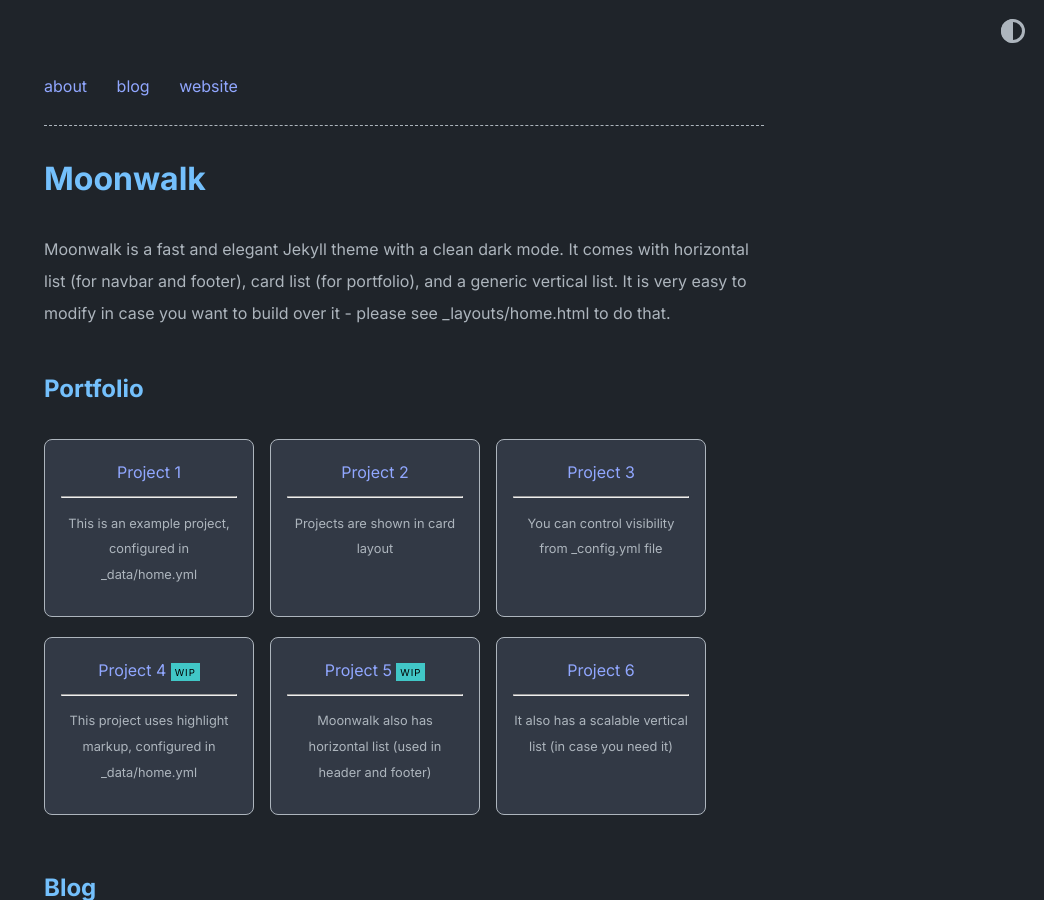
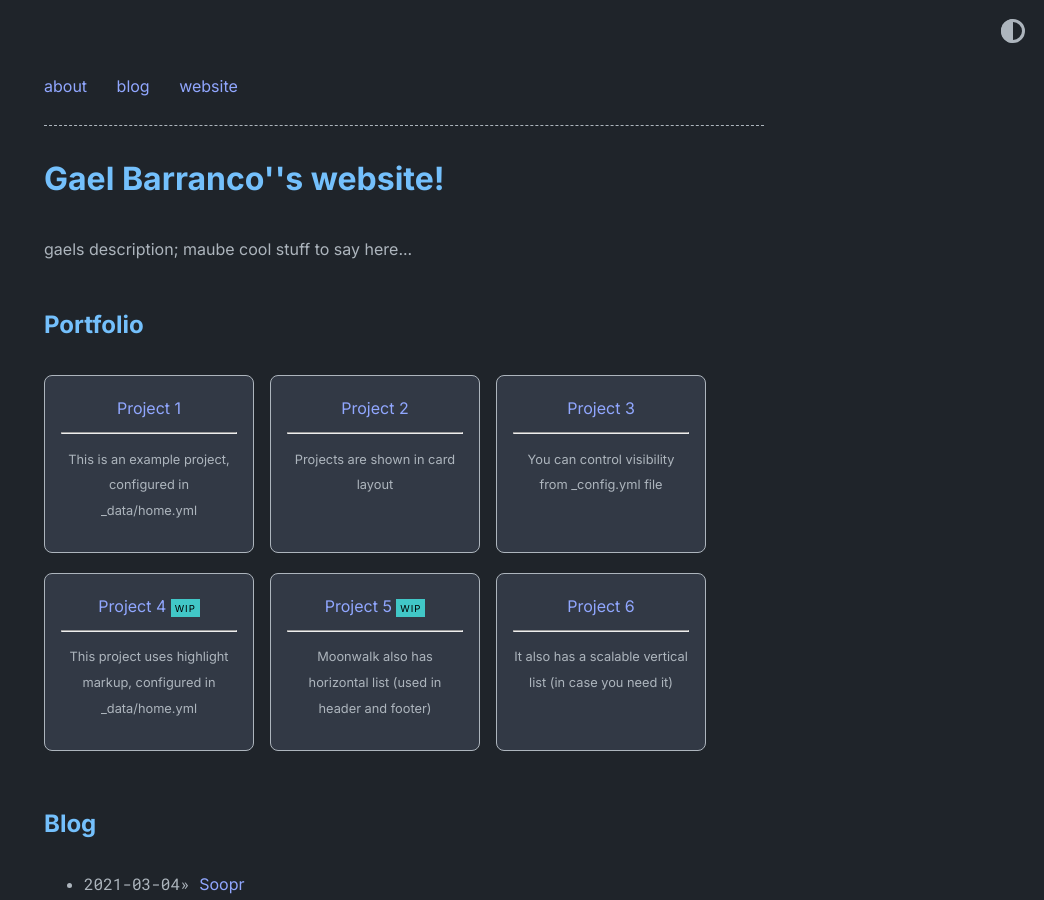
Before and after one commit to gbarranc/gbarranc.github.io, a Jekyll site: the page built from index.md, in a window 1280 px wide and 900 px high. Shown: the whole window, without its empty margins (236-1280 px from the left). Built offline with Jekyll 4.4.1, drawn with Linux system fonts in a browser that asks for light colours; some of the changed text lies outside the part shown.

Commit message:
Change site title, author, and description
Updated site configuration with new title, author, and description.

```diff
--- a/_config.yml
+++ b/_config.yml
@@ -1,16 +1,16 @@
-title: Moonwalk
-author: Abhinav Saxena
-url: https://www.abhinavsaxena.com/moonwalk # root address of the site
+title: Gael Barranco''s website!
+author: Gael Barranco
+url: https://gbarranc.github.io/ # root address of the site
 description: > # description of the site (multiple lines allowed)
-  Moonwalk is a fast and elegant Jekyll theme with a clean dark mode. It comes with horizontal list (for navbar and footer), card list (for portfolio), and a generic vertical list. It is very easy to modify in case you want to build over it - please see _layouts/home.html to do that.
+  gaels description; maube cool stuff to say here...
 
 permalink: /:slug
 
 favicon: "./logo.png" # relative path to site's favicon
 
-twitter:
-    username: abhinav # update or delete this
-    card: summary_large_image
+#twitter:
+   # username: abhinav # update or delete this
+   # card: summary_large_image
 
 #theme: moonwalk # if you are using GitHub Pages, change it to remote_theme: abhinavs/moonwalk
 remote_theme: abhinavs/moonwalk
```
